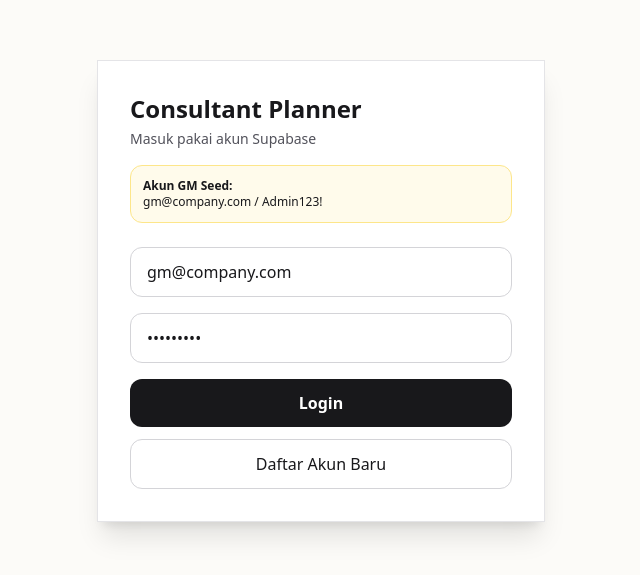
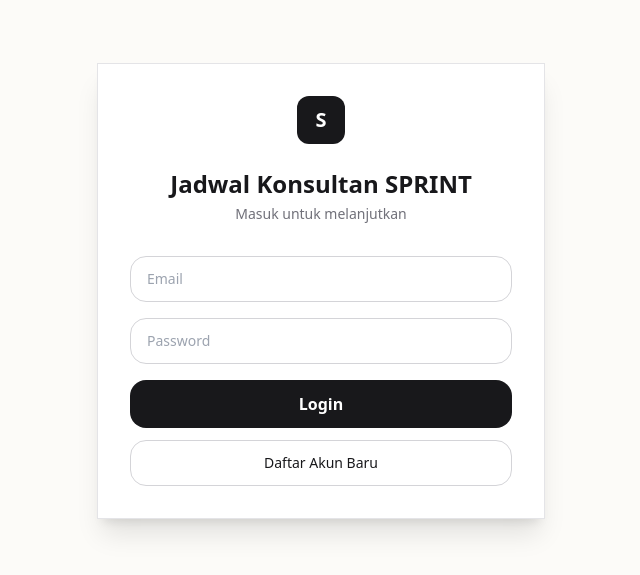
Before and after one commit to a-chabibi/consultant-planner, a Next.js app: page /login in a window 1280 px wide. Shown: the part 109-684 px from the top of the page, without its empty margins (319-959 px from the left). Built offline with nearby package versions, Linux system fonts and the light colour scheme; no server answers.

Commit message:
logo login

```diff
--- a/app/login/page.tsx
+++ b/app/login/page.tsx
@@ -4,8 +4,8 @@ import { createClient } from "@/lib/supabase/client";
 import { useRouter } from "next/navigation";
 
 export default function LoginPage(){
-  const [email,setEmail]=useState("gm@company.com");
-  const [password,setPassword]=useState("Admin123!");
+  const [email,setEmail]=useState("");
+  const [password,setPassword]=useState("");
   const [loading,setLoading]=useState(false);
   const [msg,setMsg]=useState("");
   const supabase = createClient();
@@ -32,18 +32,22 @@ export default function LoginPage(){
   return (
     <div className="min-h-screen flex items-center justify-center bg-[#fcfbf8] p-4">
       <div className="w-full max-w-md bg-white rounded- shadow-xl border border-zinc-200 p-8">
-        <h1 className="text-2xl font-bold text-zinc-900">Consultant Planner</h1>
-        <p className="text-sm text-zinc-600 mt-1">Masuk pakai akun Supabase</p>
-        <div className="mt-4 p-3 bg-amber-50 border border-amber-200 rounded-xl text-xs text-zinc-900">
-          <b>Akun GM Seed:</b><br/>gm@company.com / Admin123!
+        {/* LOGO SPRINT */}
+        <div className="flex justify-center mb-6">
+          <div className="w-12 h-12 bg-zinc-900 text-white rounded-xl flex items-center justify-center font-bold text-xl">S</div>
+          {/* Kalau punya logo asli, ganti div diatas dengan: <img src="/logo.png" alt="SPRINT" className="w-14 h-14 object-contain" /> */}
         </div>
-        <form onSubmit={handleLogin} className="mt-6 space-y-4">
-          <input value={email} onChange={e=>setEmail(e.target.value)} placeholder="Email" className="w-full px-4 py-3 rounded-xl border border-zinc-300 text-zinc-900"/>
-          <input value={password} onChange={e=>setPassword(e.target.value)} type="password" placeholder="Password" className="w-full px-4 py-3 rounded-xl border border-zinc-300 text-zinc-900"/>
-          <button disabled={loading} className="w-full bg-zinc-900 text-white py-3 rounded-xl font-semibold">{loading?"Loading...":"Login"}</button>
+
+        <h1 className="text-2xl font-bold text-zinc-900 text-center">Jadwal Konsultan SPRINT</h1>
+        <p className="text-sm text-zinc-500 text-center mt-1">Masuk untuk melanjutkan</p>
+
+        <form onSubmit={handleLogin} className="mt-8 space-y-4">
+          <input value={email} onChange={e=>setEmail(e.target.value)} placeholder="Email" className="w-full px-4 py-3 rounded-2xl border border-zinc-300 text-zinc-900 text-sm focus:outline-none focus:ring-2 focus:ring-zinc-900"/>
+          <input value={password} onChange={e=>setPassword(e.target.value)} type="password" placeholder="Password" className="w-full px-4 py-3 rounded-2xl border border-zinc-300 text-zinc-900 text-sm focus:outline-none focus:ring-2 focus:ring-zinc-900"/>
+          <button disabled={loading} className="w-full bg-zinc-900 text-white py-3 rounded-2xl font-semibold disabled:opacity-50">{loading?"Loading...":"Login"}</button>
         </form>
-        <button onClick={handleSignUp} className="w-full mt-3 bg-white border border-zinc-300 py-3 rounded-xl font-medium text-zinc-900">Daftar Akun Baru</button>
-        {msg && <p className="mt-4 text-sm text-center p-3 bg-zinc-100 rounded-xl text-zinc-900">{msg}</p>}
+        <button onClick={handleSignUp} disabled={loading} className="w-full mt-3 bg-white border border-zinc-300 py-3 rounded-2xl font-medium text-zinc-900 text-sm hover:bg-zinc-50">Daftar Akun Baru</button>
+        {msg && <p className="mt-4 text-sm text-center p-3 bg-zinc-100 rounded-2xl text-zinc-900">{msg}</p>}
       </div>
     </div>
   );
```
